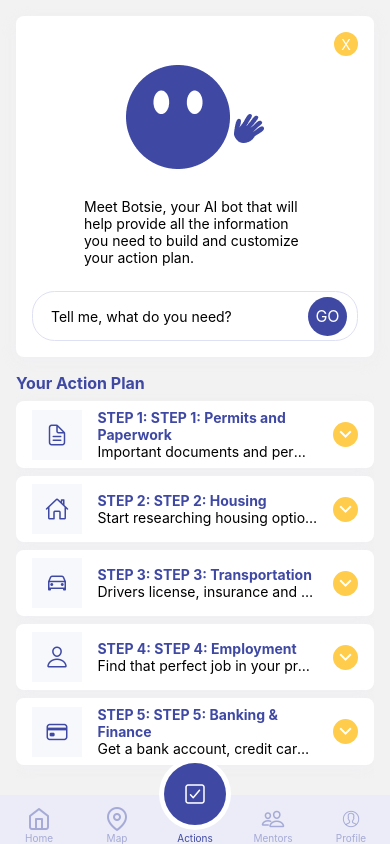
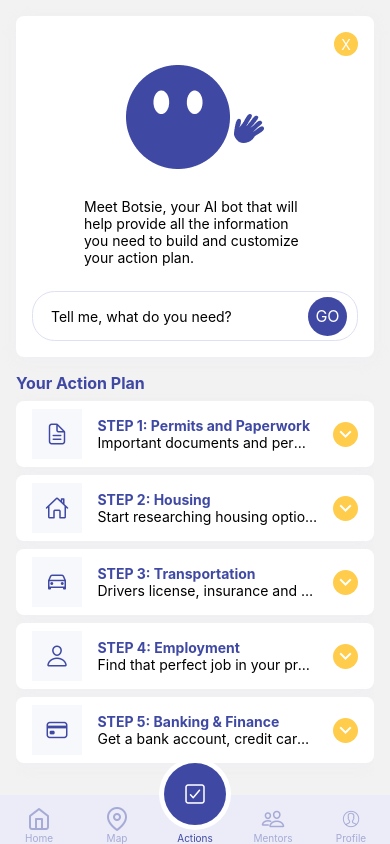
Before and after one commit to tr-youssef/curated_app, a React Native app: screen /Actions in a window 390 px wide. Built offline with nearby package versions, Linux system fonts and the light colour scheme; what @rnmapbox/maps would draw is missing.

Commit message:
Remove duplicate wording

```diff
--- a/src/Tasks.js
+++ b/src/Tasks.js
@@ -11,7 +11,7 @@ function Tasks() {
   const [tasks, setTasks] = useState([
     {
       number: 1,
-      title: "STEP 1: Permits and Paperwork",
+      title: "Permits and Paperwork",
       icon: "document-text-outline",
       subtitle:
         "Important documents and permits.",
@@ -29,7 +29,7 @@ function Tasks() {
     },
     {
       number: 2,
-      title: "STEP 2: Housing",
+      title: "Housing",
       icon: "home-outline",
       subtitle: "Start researching housing options online.",
       actions: [
@@ -46,7 +46,7 @@ function Tasks() {
     },
     {
       number: 3,
-      title: "STEP 3: Transportation",
+      title: "Transportation",
       icon: "car-outline",
       subtitle: "Drivers license, insurance and public tran...",
       actions: [
@@ -63,7 +63,7 @@ function Tasks() {
     },
     {
       number: 4,
-      title: "STEP 4: Employment",
+      title: "Employment",
       icon: "person-outline",
       subtitle: "Find that perfect job in your profession.",
       actions: [
@@ -80,7 +80,7 @@ function Tasks() {
     },
     {
       number: 5,
-      title: "STEP 5: Banking & Finance",
+      title: "Banking & Finance",
       icon: "card-outline",
       subtitle: "Get a bank account, credit card or loan.",
       actions: [
```
